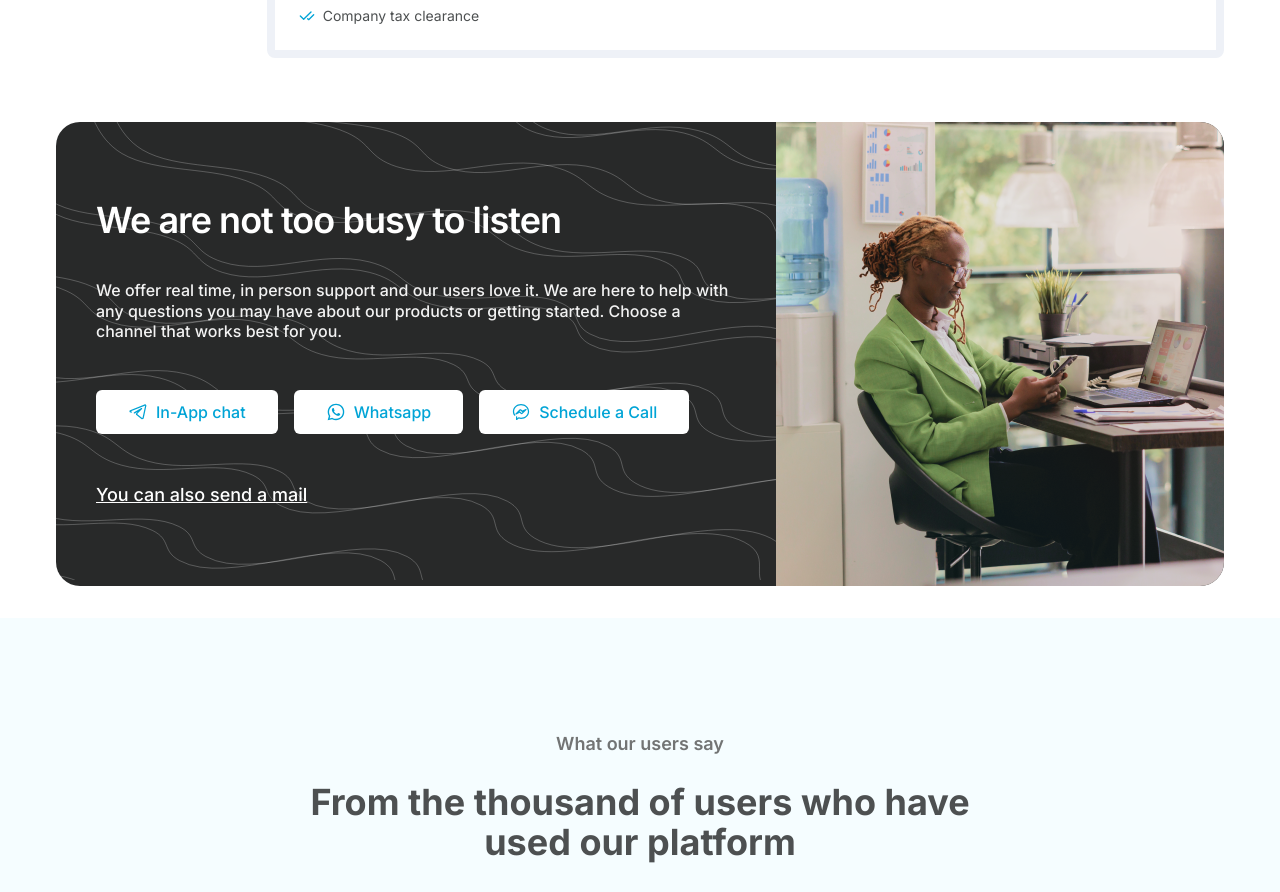
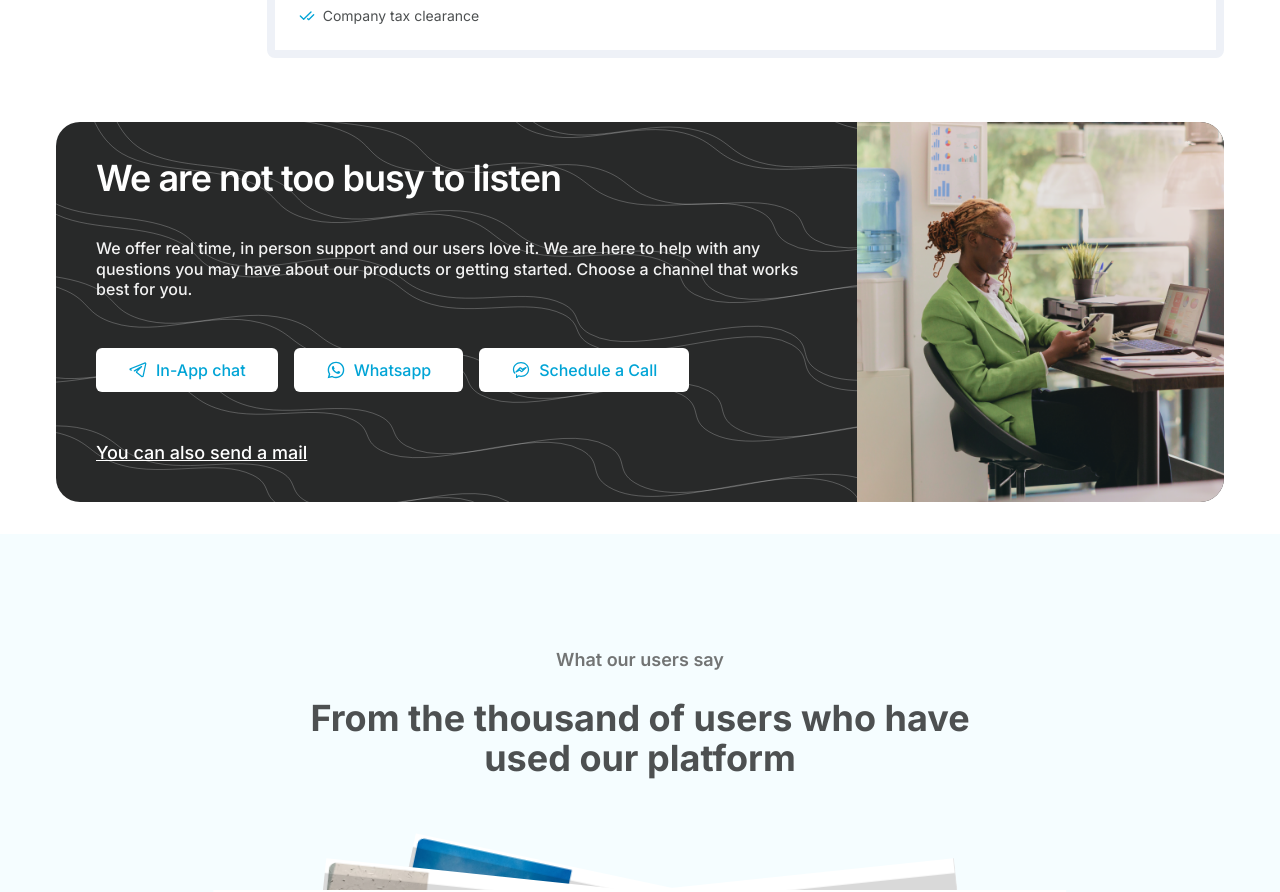
Before and after one commit to Yomzy2223/website-2.0, a Next.js app: page / in a window 1280 px wide. Shown: the part 1420-2312 px from the top of the page. Built offline with nearby package versions, Linux system fonts and the light colour scheme.

Commit message:
General fixes done

```diff
--- a/src/components/contactSection/index.tsx
+++ b/src/components/contactSection/index.tsx
@@ -7,7 +7,7 @@
 
 export default function ContactSection() {
   return (
-    <div className="bg-[#282929] w-full h-[464px] rounded-[24px] overflow-hidden relative">
+    <div className="bg-[#282929] w-full h-[380px] rounded-[24px] overflow-hidden relative">
       <Image src={Lines} alt="" />
       <div className="absolute top-0 left-0 flex justify-between w-full h-full text-white">
         <div className="flex flex-col justify-center mx-10 max-w-[722px]">
@@ -48,7 +48,7 @@
             src={Mo}
             alt={"smiling employee"}
             quality={100}
-            className="w-[448px] h-[464px] "
+            className="w-auto h-full object-contain"
           />
         </div>
       </div>
```
